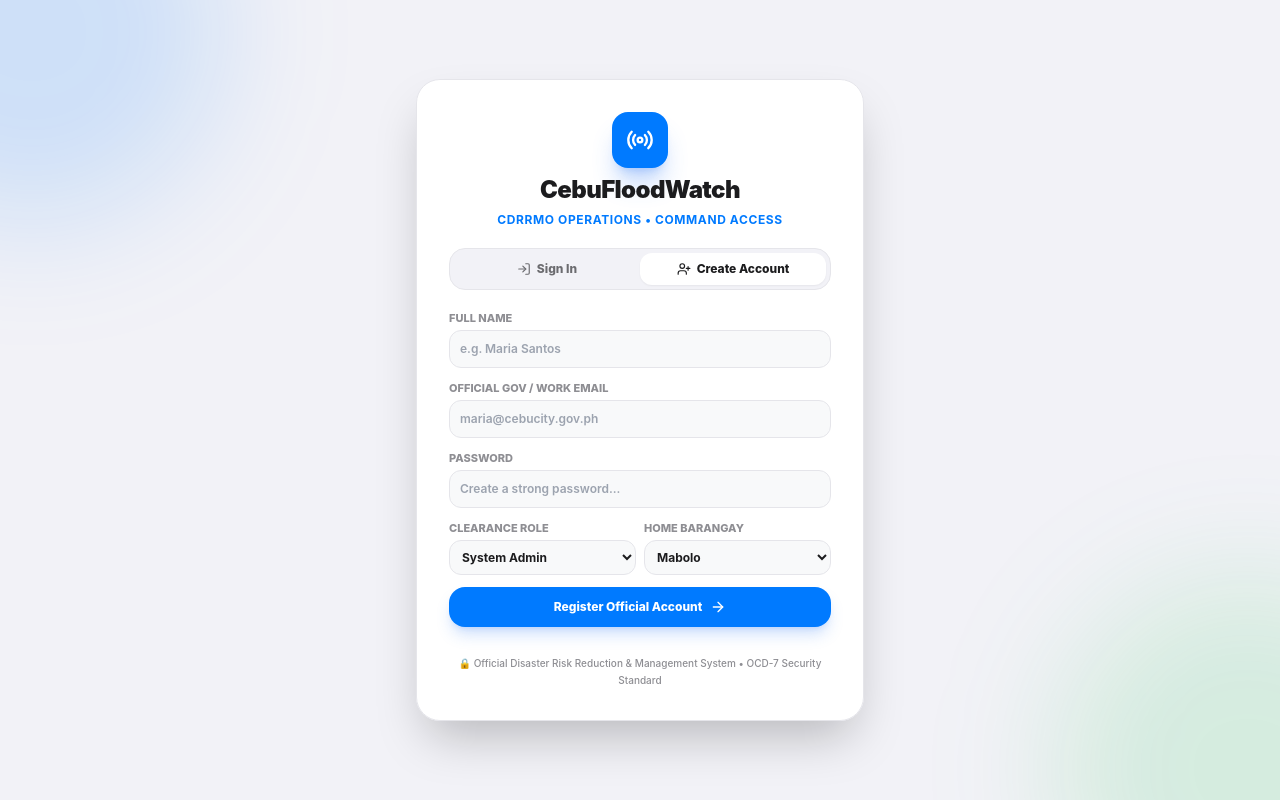
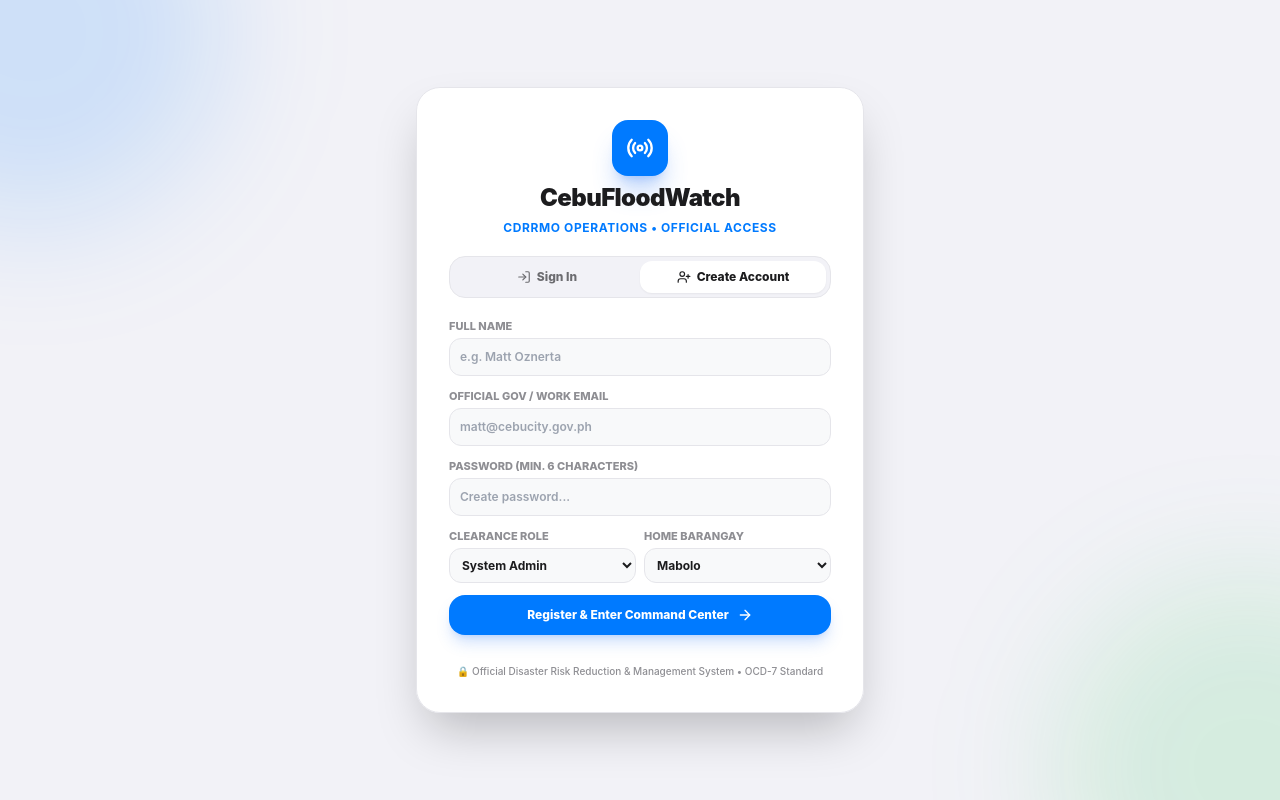
Before and after one commit to oznerta/CebuFloodWatch, a Next.js app in the folder apps/web/: page /login in a window 1280 px wide. Both pictures are taken after typing "name@example.com", "Sample123" into the empty fields and a click on the button "Create Account". Built offline with nearby package versions, Linux system fonts and the light colour scheme; no server answers.

Commit message:
fix(auth): seamless registration and instant cookie-synced login redirection

```diff
--- a/apps/web/src/app/login/page.tsx
+++ b/apps/web/src/app/login/page.tsx
@@ -14,6 +14,7 @@ import {
   Building,
   UserPlus,
   LogIn,
+  CheckCircle,
 } from 'lucide-react';
 import { useAuth } from '../../context/AuthContext';
 
@@ -45,7 +46,7 @@ export default function LoginPage() {
 
     const result = await login(loginEmail, loginPassword);
     if (!result.success) {
-      setErrorMessage(result.error || 'Invalid credentials. Please register or check your login.');
+      setErrorMessage(result.error || 'Invalid email or password. Please check your credentials or create an account.');
       setLoading(false);
     }
   };
@@ -53,6 +54,12 @@ export default function LoginPage() {
   const handleRegisterSubmit = async (e: React.FormEvent) => {
     e.preventDefault();
     setErrorMessage(null);
+
+    if (regPassword.length < 6) {
+      setErrorMessage('Password must be at least 6 characters.');
+      return;
+    }
+
     setLoading(true);
 
     const result = await register({
@@ -87,7 +94,7 @@ export default function LoginPage() {
             CebuFloodWatch
           </h1>
           <p className="text-xs font-bold text-[#007AFF] uppercase tracking-wider">
-            CDRRMO Operations &bull; Command Access
+            CDRRMO Operations &bull; Official Access
           </p>
         </div>
 
@@ -128,7 +135,7 @@ export default function LoginPage() {
 
         {/* Error Alert Banner */}
         {errorMessage && (
-          <div className="p-3 bg-[#FFEBEA] border border-[#FFD0CE] rounded-2xl flex items-center gap-2 text-xs font-bold text-[#FF3B30]">
+          <div className="p-3.5 bg-[#FFEBEA] border border-[#FFD0CE] rounded-2xl flex items-center gap-2.5 text-xs font-bold text-[#FF3B30] shadow-xs">
             <AlertCircle className="w-4 h-4 flex-shrink-0" />
             <span>{errorMessage}</span>
           </div>
@@ -148,7 +155,7 @@ export default function LoginPage() {
                   required
                   value={loginEmail}
                   onChange={(e) => setLoginEmail(e.target.value)}
-                  placeholder="e.g. operator@cebucity.gov.ph"
+                  placeholder="e.g. admin@cebucity.gov.ph"
                   className="w-full text-xs font-semibold text-[#1C1C1E] bg-transparent focus:outline-none"
                 />
               </div>
@@ -183,7 +190,7 @@ export default function LoginPage() {
               disabled={loading}
               className="w-full py-3.5 rounded-2xl bg-[#007AFF] hover:bg-[#0062CC] text-white font-extrabold text-xs shadow-lg shadow-blue-500/25 flex items-center justify-center gap-2 transition-all disabled:opacity-50"
             >
-              <span>{loading ? 'Authenticating...' : 'Sign In to Command Center'}</span>
+              <span>{loading ? 'Authenticating Clearance...' : 'Sign In to Command Center'}</span>
               <ArrowRight className="w-4 h-4" />
             </button>
           </form>
@@ -199,7 +206,7 @@ export default function LoginPage() {
                 required
                 value={regFullName}
                 onChange={(e) => setRegFullName(e.target.value)}
-                placeholder="e.g. Maria Santos"
+                placeholder="e.g. Matt Oznerta"
                 className="w-full p-2.5 rounded-xl bg-[#F8F9FA] border border-[#E5E5EA] font-semibold text-[#1C1C1E] focus:outline-none"
               />
             </div>
@@ -213,21 +220,22 @@ export default function LoginPage() {
                 required
                 value={regEmail}
                 onChange={(e) => setRegEmail(e.target.value)}
-                placeholder="maria@cebucity.gov.ph"
+                placeholder="matt@cebucity.gov.ph"
                 className="w-full p-2.5 rounded-xl bg-[#F8F9FA] border border-[#E5E5EA] font-semibold text-[#1C1C1E] focus:outline-none"
               />
             </div>
 
             <div>
               <label className="text-[11px] font-extrabold uppercase text-[#8E8E93] block mb-1">
-                Password
+                Password (Min. 6 Characters)
               </label>
               <input
                 type="password"
                 required
+                minLength={6}
                 value={regPassword}
                 onChange={(e) => setRegPassword(e.target.value)}
-                placeholder="Create a strong password..."
+                placeholder="Create password..."
                 className="w-full p-2.5 rounded-xl bg-[#F8F9FA] border border-[#E5E5EA] font-semibold text-[#1C1C1E] focus:outline-none"
               />
             </div>
@@ -271,7 +279,7 @@ export default function LoginPage() {
               disabled={loading}
               className="w-full py-3 rounded-2xl bg-[#007AFF] hover:bg-[#0062CC] text-white font-extrabold text-xs shadow-lg shadow-blue-500/25 flex items-center justify-center gap-2 transition-all disabled:opacity-50 mt-1"
             >
-              <span>{loading ? 'Registering Account...' : 'Register Official Account'}</span>
+              <span>{loading ? 'Creating Account...' : 'Register & Enter Command Center'}</span>
               <ArrowRight className="w-4 h-4" />
             </button>
           </form>
@@ -279,7 +287,7 @@ export default function LoginPage() {
 
         {/* Footer Security Notice */}
         <div className="pt-2 text-center text-[10px] text-[#8E8E93] font-medium leading-relaxed">
-          🔒 Official Disaster Risk Reduction & Management System &bull; OCD-7 Security Standard
+          🔒 Official Disaster Risk Reduction & Management System &bull; OCD-7 Standard
         </div>
       </div>
     </div>
--- a/apps/web/src/context/AuthContext.tsx
+++ b/apps/web/src/context/AuthContext.tsx
@@ -1,7 +1,7 @@
 'use client';
 
 import React, { createContext, useContext, useState, useEffect } from 'react';
-import { useRouter, usePathname } from 'next/navigation';
+import { usePathname } from 'next/navigation';
 import { fetchApi } from '../lib/api';
 
 export interface UserSession {
@@ -36,7 +36,6 @@ const PUBLIC_ROUTES = ['/login', '/register'];
 export function AuthProvider({ children }: { children: React.ReactNode }) {
   const [user, setUser] = useState<UserSession | null>(null);
   const [isLoading, setIsLoading] = useState(true);
-  const router = useRouter();
   const pathname = usePathname();
 
   useEffect(() => {
@@ -46,21 +45,20 @@ export function AuthProvider({ children }: { children: React.ReactNode }) {
         const parsed = JSON.parse(stored);
         if (parsed && parsed.token) {
           setUser(parsed);
-          // Set cookie for middleware
           document.cookie = `cebu_session=${parsed.token}; path=/; max-age=604800; SameSite=Lax`;
         } else {
           setUser(null);
           localStorage.removeItem('cebu_auth_user');
-          document.cookie = 'cebu_session=; path=/; max-age=0';
+          document.cookie = 'cebu_session=; path=/; max-age=0; SameSite=Lax';
         }
       } else {
         setUser(null);
-        document.cookie = 'cebu_session=; path=/; max-age=0';
+        document.cookie = 'cebu_session=; path=/; max-age=0; SameSite=Lax';
       }
     } catch {
       setUser(null);
       localStorage.removeItem('cebu_auth_user');
-      document.cookie = 'cebu_session=; path=/; max-age=0';
+      document.cookie = 'cebu_session=; path=/; max-age=0; SameSite=Lax';
     } finally {
       setIsLoading(false);
     }
@@ -71,10 +69,10 @@ export function AuthProvider({ children }: { children: React.ReactNode }) {
     if (!isLoading) {
       const isPublic = PUBLIC_ROUTES.some((r) => pathname?.startsWith(r));
       if (!user && !isPublic) {
-        router.push('/login');
+        window.location.href = '/login';
       }
     }
-  }, [user, isLoading, pathname, router]);
+  }, [user, isLoading, pathname]);
 
   const login = async (email: string, password: string) => {
     try {
@@ -95,7 +93,7 @@ export function AuthProvider({ children }: { children: React.ReactNode }) {
         setUser(session);
         localStorage.setItem('cebu_auth_user', JSON.stringify(session));
         document.cookie = `cebu_session=${res.token}; path=/; max-age=604800; SameSite=Lax`;
-        router.push('/dashboard');
+        window.location.href = '/dashboard';
         return { success: true };
       }
 
@@ -138,7 +136,7 @@ export function AuthProvider({ children }: { children: React.ReactNode }) {
         setUser(session);
         localStorage.setItem('cebu_auth_user', JSON.stringify(session));
         document.cookie = `cebu_session=${res.token}; path=/; max-age=604800; SameSite=Lax`;
-        router.push('/dashboard');
+        window.location.href = '/dashboard';
         return { success: true };
       }
 
@@ -151,8 +149,8 @@ export function AuthProvider({ children }: { children: React.ReactNode }) {
   const logout = () => {
     setUser(null);
     localStorage.removeItem('cebu_auth_user');
-    document.cookie = 'cebu_session=; path=/; max-age=0';
-    router.push('/login');
+    document.cookie = 'cebu_session=; path=/; max-age=0; SameSite=Lax';
+    window.location.href = '/login';
   };
 
   return (
```
Also changed, not shown: 1 other file (tests, documents, lock files or other folders).
